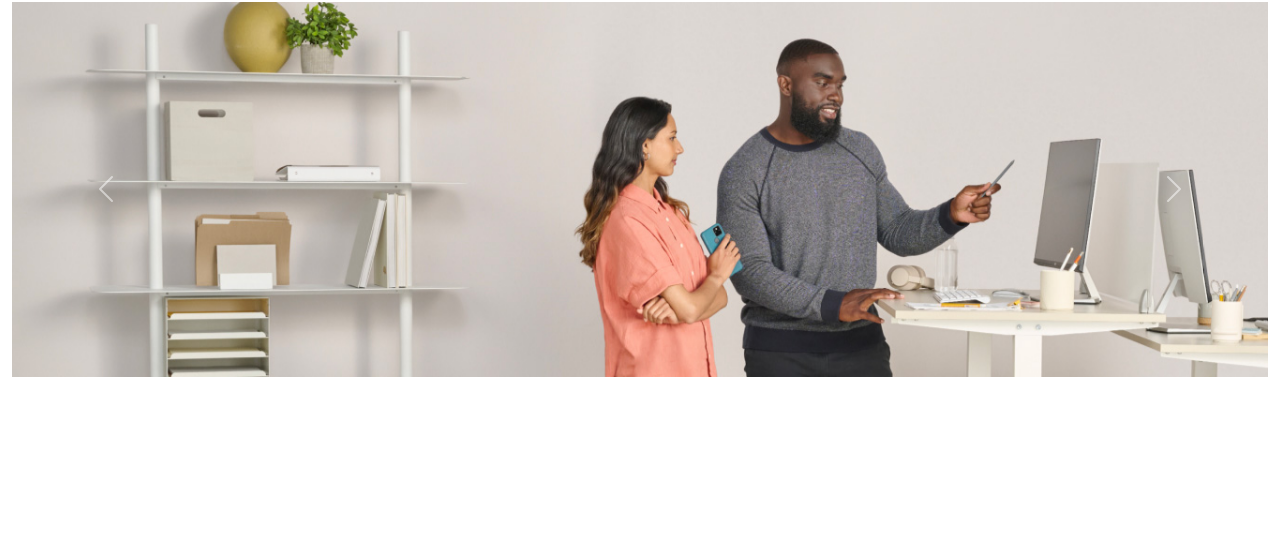
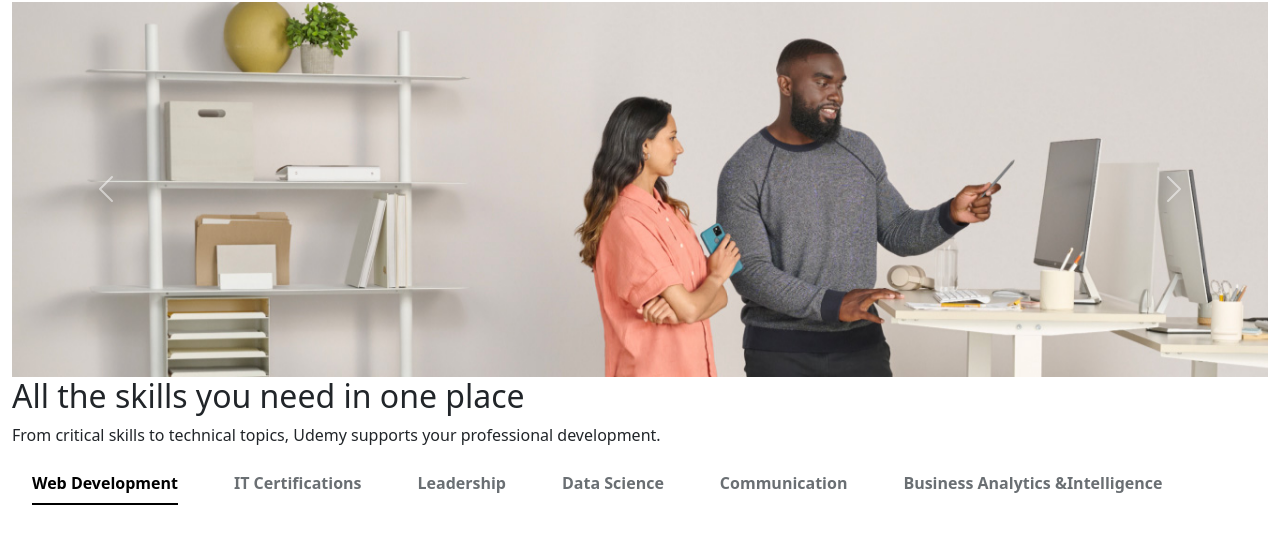
Before and after one commit to MamatovaElnoza/udemy, a plain HTML site: page index.html in a window 1280 px wide. Shown: the part 137-680 px from the top of the page. Drawn offline with nearby package versions, Linux system fonts and the light colour scheme.

Commit message:
Tabs for 'Courses' Section Markup

```diff
--- a/assets/css/style.css
+++ b/assets/css/style.css
@@ -1,5 +1,9 @@
 .alert {
     text-align: center;
+}
+
+a {
+    text-decoration: none;
 }
 
 #main-header {
--- a/index.html
+++ b/index.html
@@ -19,7 +19,7 @@
             <button type="button" class="btn-close" data-bs-dismiss="alert" aria-label="Close"></button>
         </div>
         <header id="main-header">
-            <nav class="navbar navbar-expand-md  d-flex justify-content-center">
+            <nav class="navbar navbar-expand-md  d-flex justify-content-between">
                 <button class="navbar-toggler" type="button" data-bs-toggle="collapse" data-bs-target="#navbarNav"
                     aria-controls="navbarNav" aria-expanded="false" aria-label="Toggle navigation">
                     <span class="navbar-toggler-icon"></span>
@@ -29,7 +29,7 @@
                         height="34"></a>
                 <i class="fa-solid fa-magnifying-glass"></i>
                 <div class="collapse navbar-collapse" id="navbarNav">
-                    <ul class="navbar-nav mx-auto">
+                    <ul class="navbar-nav ml-auto mx-auto">
                         <li class="nav-item">
                             <a href="#" class="nav-link" id="popoverButton" data-bs-toggle="popover"
                                 data-bs-content="Bootstrap includes six default breakpoints, sometimes referred to as grid tiers, for building responsively. These breakpoints can be customized if you’re using our source Sass files."
@@ -73,21 +73,53 @@
                 <div id="carouselExampleRide" class="carousel slide" data-bs-ride="true">
                     <div class="carousel-inner">
                         <div class="carousel-item active">
-                        <img src="assets/images/10ca89f6-811b-400e-983b-32c5cd76725a.jpg" class="d-block w-100" alt="photo">
+                            <img src="assets/images/10ca89f6-811b-400e-983b-32c5cd76725a.jpg" class="d-block w-100"
+                                alt="photo">
                         </div>
                         <div class="carousel-item">
-                        <img src="assets/images/e6cc1a30-2dec-4dc5-b0f2-c5b656909d5b.jpg" class="d-block w-100" alt="photo">
+                            <img src="assets/images/e6cc1a30-2dec-4dc5-b0f2-c5b656909d5b.jpg" class="d-block w-100"
+                                alt="photo">
                         </div>
                     </div>
-                    <button class="carousel-control-prev" type="button" data-bs-target="#carouselExampleRide" data-bs-slide="prev">
+                    <button class="carousel-control-prev" type="button" data-bs-target="#carouselExampleRide"
+                        data-bs-slide="prev">
                         <span class="carousel-control-prev-icon" aria-hidden="true"></span>
                         <span class="visually-hidden">Previous</span>
                     </button>
-                    <button class="carousel-control-next" type="button" data-bs-target="#carouselExampleRide" data-bs-slide="next">
+                    <button class="carousel-control-next" type="button" data-bs-target="#carouselExampleRide"
+                        data-bs-slide="next">
                         <span class="carousel-control-next-icon" aria-hidden="true"></span>
                         <span class="visually-hidden">Next</span>
                     </button>
                 </div>
+            </section>
+            <section id="courses">
+                <div class="information">
+                    <h2>All the skills you need in one place</h2>
+                    <p>From critical skills to technical topics, Udemy supports your professional development.</p>
+                    <ul class="nav nav-underline">
+                        <li class="nav-item">
+                            <a class="nav-link active" aria-current="page" href="#">Web Development</a>
+                        </li>
+                        <li class="nav-item">
+                            <a class="nav-link" href="#" style="color:#6a6f73; font-weight: 700;">IT Certifications</a>
+                        </li>
+                        <li class="nav-item">
+                            <a class="nav-link" href="#" style="color:#6a6f73; font-weight: 700;">Leadership</a>
+                        </li>
+                        <li class="nav-item">
+                            <a class="nav-link" href="#" style="color:#6a6f73; font-weight: 700;">Data Science</a>
+                        </li>
+                        <li class="nav-item">
+                            <a class="nav-link" href="#" style="color:#6a6f73; font-weight: 700;">Communication</a>
+                        </li>
+                        <li class="nav-item">
+                            <a class="nav-link" href="#" style="color:#6a6f73; font-weight: 700;">Business Analytics
+                                &Intelligence</a>
+                        </li>
+                    </ul>
+                </div>
+
             </section>
         </main>
     </div>
```
Lines whose indentation alone changed are shown as unchanged.
